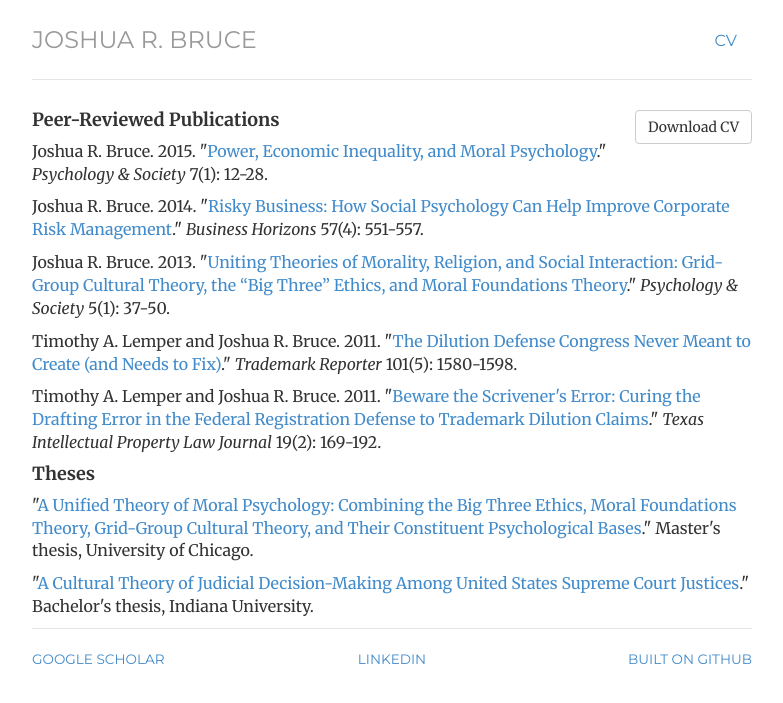
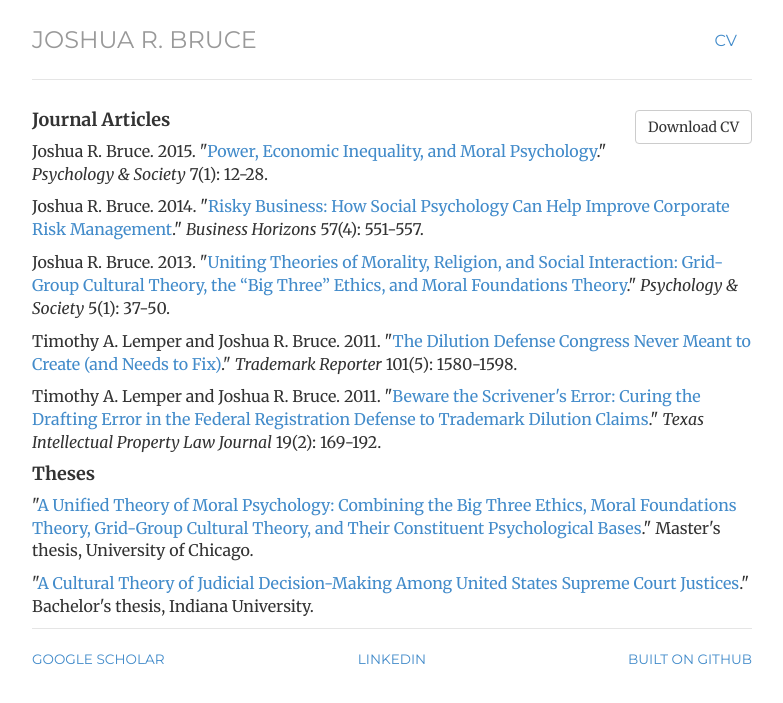
Before and after one commit to joshuarbruce/joshuarbruce.github.io, a Jekyll site: the page built from cv/index.html, in a window 1280 px wide. Shown: the top 703 px of the page, without its empty margins (248-1031 px from the left). Built offline with Jekyll 4.4.1, drawn with Linux system fonts in a browser that asks for light colours; nearby versions of some CDN libraries.

Commit message:
Update index.html

```diff
--- a/cv/index.html
+++ b/cv/index.html
@@ -7,7 +7,7 @@ description: list of Joshua R. Bruce's publications
 
 	<a href="/files/CV - Joshua R Bruce - 21 Jan 2017.pdf" target="_blank" class="btn btn-default pull-right" title="Download CV as PDF">Download CV</a>
 
-	<h4><b>Peer-Reviewed Publications</b></h4>
+	<h4><b>Journal Articles</b></h4>
 
 	<p>Joshua R. Bruce. 2015. "<a href="https://www.academia.edu/10452970/Power_Economic_Inequality_and_Moral_Psychology" target="_blank">Power, Economic Inequality, and Moral Psychology</a>." <i>Psychology & Society</i> 7(1): 12-28.</p>
 	<p>Joshua R. Bruce. 2014. "<a href="https://www.academia.edu/6032323/Risky_Business_How_Social_Psychology_Can_Help_Improve_Corporate_Risk_Management" target="_blank">Risky Business: How Social Psychology Can Help Improve Corporate Risk Management</a>." <i>Business Horizons</i> 57(4): 551-557.</p>
```
